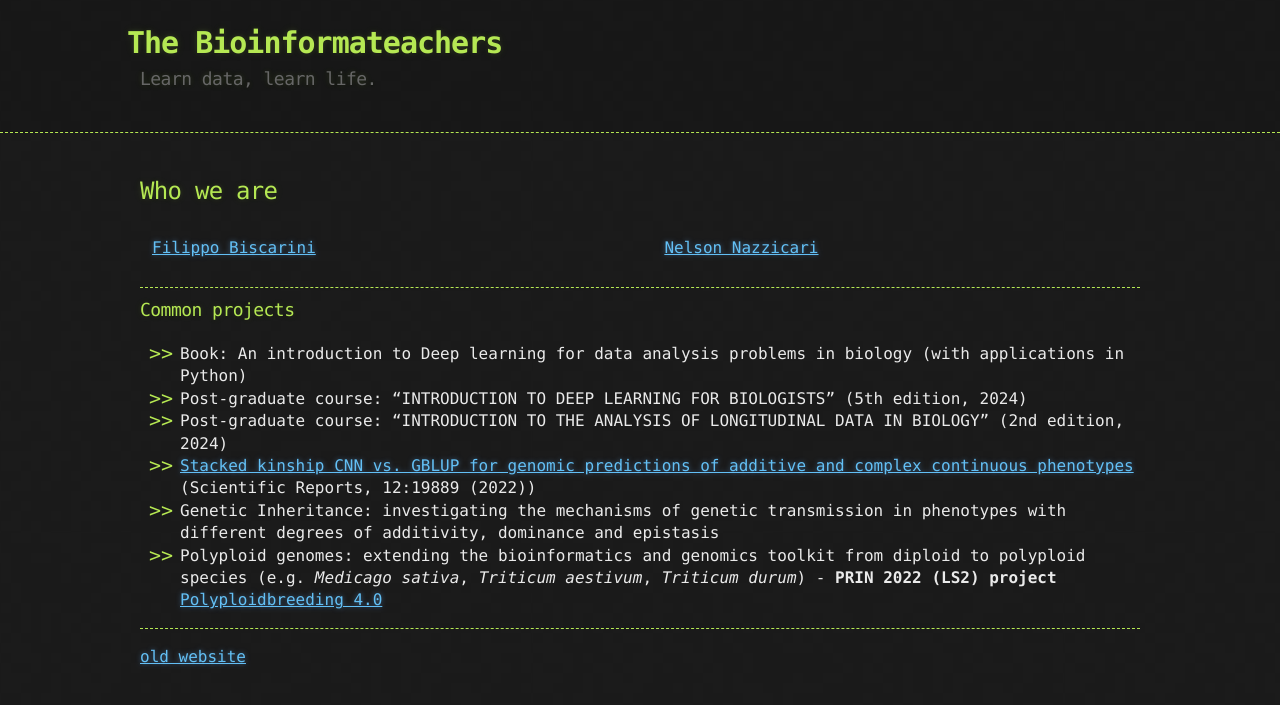
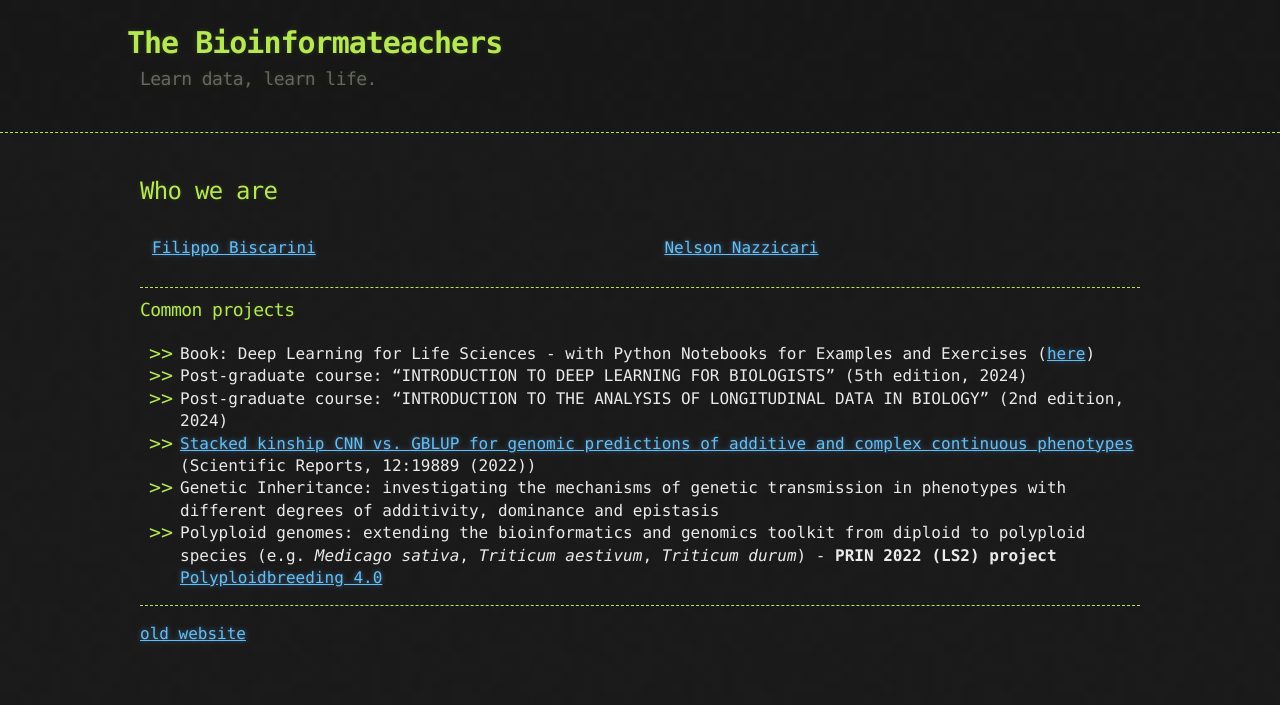
Before and after one commit to bioinformateachers/bioinformateachers.github.io, a Jekyll site: the page built from about.md, in a window 1280 px wide. Shown: the top 705 px of the page. Built offline with Jekyll 4.4.1, drawn with Linux system fonts in a browser that asks for light colours; our own code applies the rules of GitHub Pages for plain Markdown files.

Commit message:
added: link to book at Springer

```diff
--- a/about.md
+++ b/about.md
@@ -11,7 +11,7 @@ layout: default
 
 ### Common projects
 
-- Book: An introduction to Deep learning for data analysis problems in biology (with applications in Python)
+- Book: Deep Learning for Life Sciences - with Python Notebooks for Examples and Exercises ([here](https://link.springer.com/book/9783031968518?_gl=1*we05j7*_up*MQ..*_gs*MQ..&gclid=CjwKCAjw3f_BBhAPEiwAaA3K5FkS0GzLkxa8LMN_DWc4oxaY8ykOpqo6PAFu9koU7TVhzaHEQP7OWRoCzlwQAvD_BwE&gbraid=0AAAAABhG7hXi8JdCxN-r6_n6VaR2XXTsV))
 - Post-graduate course: "INTRODUCTION TO DEEP LEARNING FOR BIOLOGISTS" (5th edition, 2024)
 - Post-graduate course: "INTRODUCTION TO THE ANALYSIS OF LONGITUDINAL DATA IN BIOLOGY" (2nd edition, 2024)
 - [Stacked kinship CNN vs. GBLUP for genomic predictions of additive and complex continuous phenotypes](https://www.nature.com/articles/s41598-022-24405-0) (Scientific Reports, 12:19889 (2022))
```
